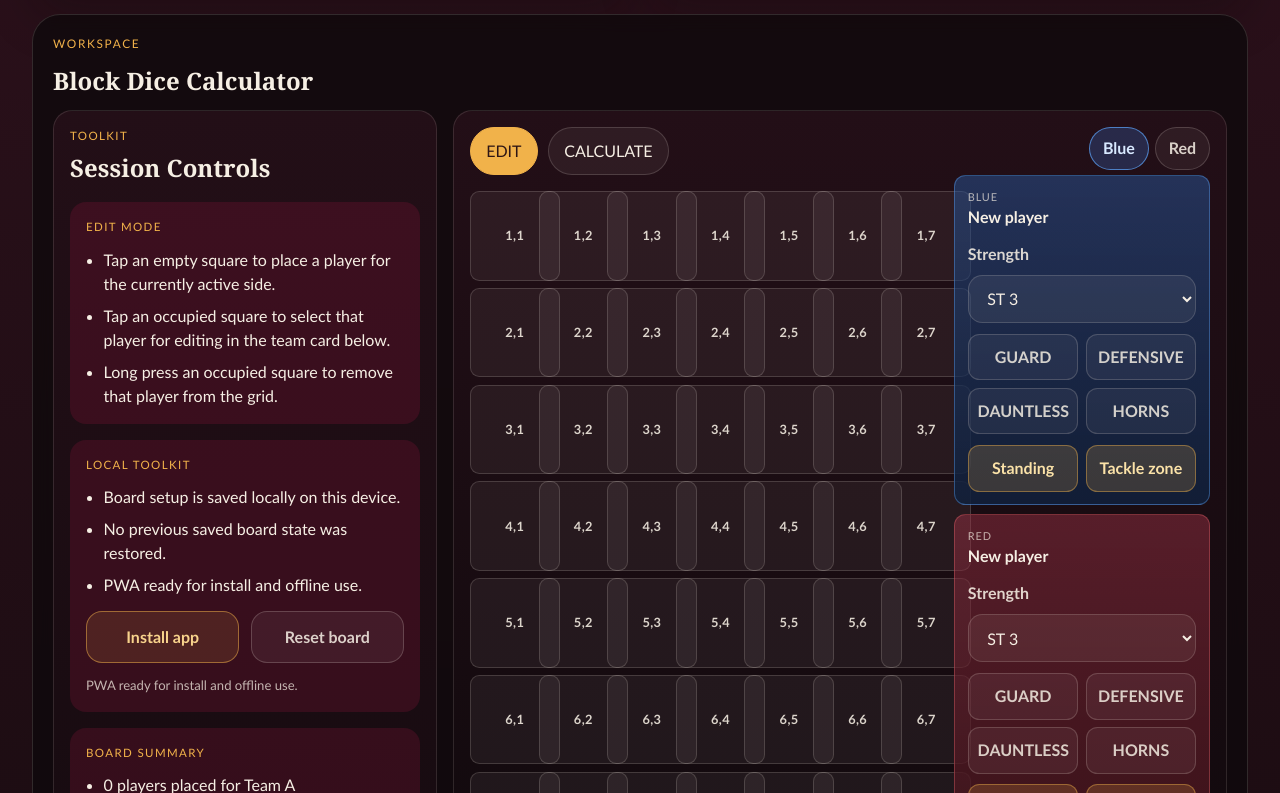
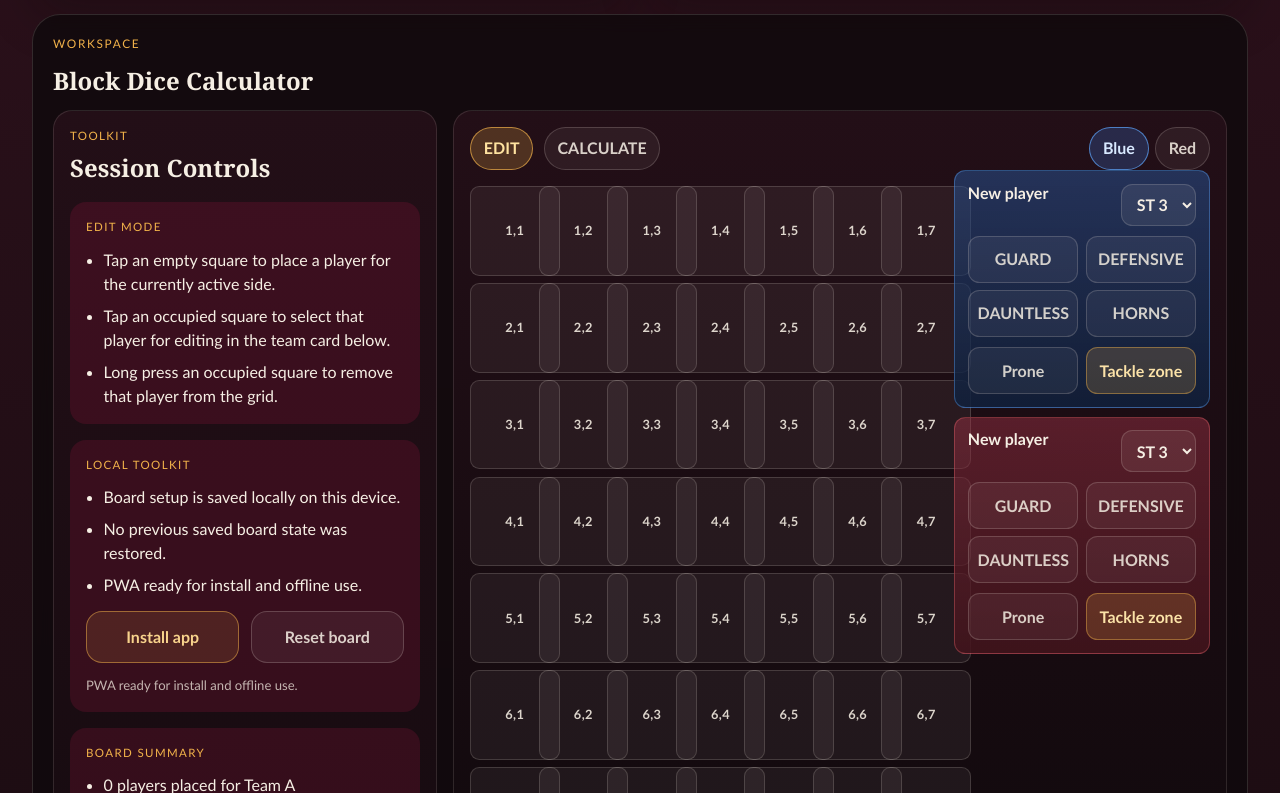
Before and after one commit to safeathomeapp/bloodbowltoolkit, a React (Vite) app: page / in a window 1280 px wide. Shown: the part 1167-1960 px from the top of the page. Built offline with nearby package versions, Linux system fonts and the light colour scheme.

Commit message:
feat: compact edit player cards

```diff
--- a/src/tools/block-dice/components/BlockDiceCalculator.module.css
+++ b/src/tools/block-dice/components/BlockDiceCalculator.module.css
@@ -76,6 +76,12 @@
   background: rgba(63, 140, 255, 0.22);
   border-color: rgba(96, 169, 255, 0.68);
   color: #d8e9ff;
+}
+
+.headerModeToggleActive {
+  background: rgba(241, 178, 74, 0.22);
+  border-color: rgba(241, 178, 74, 0.68);
+  color: #ffe3a0;
 }
 
 .teamToggleBActive {
@@ -355,6 +361,29 @@
   font-weight: 900;
   letter-spacing: 0.04em;
   color: #ffe7a0;
+}
+
+.playerCardNameInput,
+.playerCardStrengthSelect {
+  border: 1px solid rgba(246, 239, 228, 0.16);
+  border-radius: 0.72rem;
+  background: rgba(246, 239, 228, 0.08);
+  color: inherit;
+}
+
+.playerCardNameInput {
+  flex: 1 1 auto;
+  min-width: 0;
+  padding: 0.65rem 0.75rem;
+  font-size: 0.96rem;
+  font-weight: 800;
+}
+
+.playerCardStrengthSelect {
+  flex: 0 0 auto;
+  min-height: 2.6rem;
+  padding: 0.55rem 0.65rem;
+  font-weight: 800;
 }
 
 .playerCardMeta,
@@ -794,7 +823,18 @@
     font-size: 0.86rem;
   }
 
+  .playerCardNameInput {
+    font-size: 0.82rem;
+    padding: 0.5rem 0.58rem;
+  }
+
   .playerCardStrength {
+    font-size: 0.68rem;
+  }
+
+  .playerCardStrengthSelect {
+    min-height: 2.2rem;
+    padding: 0.45rem 0.55rem;
     font-size: 0.68rem;
   }
 
--- a/src/tools/block-dice/components/BlockDiceCalculator.tsx
+++ b/src/tools/block-dice/components/BlockDiceCalculator.tsx
@@ -108,16 +108,6 @@ function getProfileTokenNumber(player: PlacedPlayer, profiles: PlayerProfile[])
 
   const numericId = (profile?.name ?? player.id).match(/(\d+)$/)?.[1]
   return numericId ?? player.id
-}
-
-function getProfileStrength(player: PlacedPlayer, profiles: PlayerProfile[]) {
-  const profile = profiles.find((entry) => entry.id === player.profileId)
-  return profile?.strength ?? 0
-}
-
-function getProfileSkills(player: PlacedPlayer, profiles: PlayerProfile[]) {
-  const profile = profiles.find((entry) => entry.id === player.profileId)
-  return profile?.skills ?? []
 }
 
 function getProfileForPlayer(player: PlacedPlayer | null, profiles: PlayerProfile[]) {
@@ -416,6 +406,18 @@ export function BlockDiceCalculator() {
     )
   }
 
+  const updatePlacedPlayerName = (player: PlacedPlayer | null, name: string) => {
+    if (!player?.profileId) {
+      return
+    }
+
+    setPlayerProfiles((currentProfiles) =>
+      currentProfiles.map((profile) =>
+        profile.id === player.profileId ? { ...profile, name } : profile,
+      ),
+    )
+  }
+
   const updateTeamDraft = (teamSide: TeamSide, updates: Partial<TeamDraft>) => {
     setTeamDrafts((current) => ({
       ...current,
@@ -666,9 +668,7 @@ export function BlockDiceCalculator() {
       teamSide,
       selectedPlayer,
       selectedProfile,
-      name: selectedPlayer
-        ? `Player ${getProfileTokenNumber(selectedPlayer, playerProfiles)}`
-        : 'New player',
+      name: selectedProfile?.name ?? (selectedPlayer ? `Player ${getProfileTokenNumber(selectedPlayer, playerProfiles)}` : 'New player'),
       strength: selectedProfile?.strength ?? draft.strength,
       skills: selectedProfile?.skills ?? draft.skills,
       isStanding: selectedPlayer?.isStanding ?? draft.isStanding,
@@ -923,7 +923,7 @@ export function BlockDiceCalculator() {
                 <button
                   key={mode}
                   type="button"
-                  className={appMode === mode ? styles.toggleActive : styles.toggle}
+                  className={appMode === mode ? `${styles.teamToggle} ${styles.headerModeToggleActive}` : styles.teamToggle}
                   onClick={() => {
                     setAppMode(mode)
                     if (mode === 'EDIT') {
@@ -963,7 +963,6 @@ export function BlockDiceCalculator() {
                 const player = boardState.placedPlayers.find(
                   (entry) => entry.position.row === row && entry.position.col === col,
                 )
-                const skills = player ? getProfileSkills(player, playerProfiles) : []
                 const isBlocker = player?.id === boardState.blockerId
                 const isTarget = player?.id === boardState.targetId
                 const preview = player ? previewMap.get(player.id) : undefined
@@ -976,7 +975,6 @@ export function BlockDiceCalculator() {
                 const attackerCurrentSquareDiceLabel =
                   isBlocker && showBlitzMarker && currentSquareBlitzLabel ? currentSquareBlitzLabel : null
                 const showCalculateAnnotations = appMode === 'CALCULATE'
-                const showEditTokenMeta = appMode === 'EDIT'
                 const shouldHideOtherTargetPreview =
                   focusSelectedDefender && appMode === 'CALCULATE' && Boolean(target) && !isTarget
                 const visiblePreview = shouldHideOtherTargetPreview ? undefined : preview
@@ -1035,14 +1033,6 @@ export function BlockDiceCalculator() {
                         <strong className={showCalculateAnnotations ? styles.tokenNameCompact : styles.tokenName}>
                           {getProfileTokenNumber(player, playerProfiles)}
                         </strong>
-                        {showEditTokenMeta ? <span className={styles.tokenMeta}>ST {getProfileStrength(player, playerProfiles)}</span> : null}
-                        {showEditTokenMeta ? (
-                          <span className={styles.tokenMeta}>
-                            {player.isStanding ? 'Standing' : 'Prone'}
-                            {player.hasTackleZone ? ' · TZ' : ' · No TZ'}
-                          </span>
-                        ) : null}
-                        {showEditTokenMeta && skills.length > 0 ? <span className={styles.tokenMeta}>{skills.join(', ')}</span> : null}
                         {visiblePreview ? (
                           <span className={showCalculateAnnotations ? styles.previewBadgeCompact : styles.previewBadge}>
                             {visiblePreview.diceLabel}
@@ -1084,18 +1074,19 @@ export function BlockDiceCalculator() {
                     }`}
                   >
                     <div className={styles.playerCardHeader}>
-                      <div className={styles.playerCardHeading}>
-                        <p className={styles.playerCardLabel}>{getTeamName(card.teamSide)}</p>
+                      {card.selectedPlayer ? (
+                        <input
+                          className={styles.playerCardNameInput}
+                          value={card.name}
+                          onChange={(event) => updatePlacedPlayerName(card.selectedPlayer, event.target.value)}
+                          placeholder={`${getTeamName(card.teamSide)} player`}
+                        />
+                      ) : (
                         <p className={styles.playerCardName}>{card.name}</p>
-                      </div>
-                    </div>
-                    <div className={styles.controlGroup}>
-                      <label className={styles.label} htmlFor={`edit-strength-${card.teamSide}`}>
-                        Strength
-                      </label>
+                      )}
                       <select
                         id={`edit-strength-${card.teamSide}`}
-                        className={styles.select}
+                        className={styles.playerCardStrengthSelect}
                         value={card.strength}
                         onChange={(event) => applyEditorStrength(card.teamSide, card.selectedPlayer, Number(event.target.value))}
                       >
@@ -1122,7 +1113,7 @@ export function BlockDiceCalculator() {
                     <div className={styles.playerCardToggleRow}>
                       <button
                         type="button"
-                        className={card.isStanding ? styles.playerToggleActive : styles.playerToggle}
+                        className={!card.isStanding ? styles.playerToggleActive : styles.playerToggle}
                         onClick={() =>
                           applyEditorStanding(
                             card.teamSide,
@@ -1131,9 +1122,9 @@ export function BlockDiceCalculator() {
                             card.hasTackleZone,
                           )
                         }
-                        aria-pressed={card.isStanding}
+                        aria-pressed={!card.isStanding}
                       >
-                        Standing
+                        Prone
                       </button>
                       <button
                         type="button"
```
Also changed, not shown: 1 other file (tests, documents, lock files or other folders).
